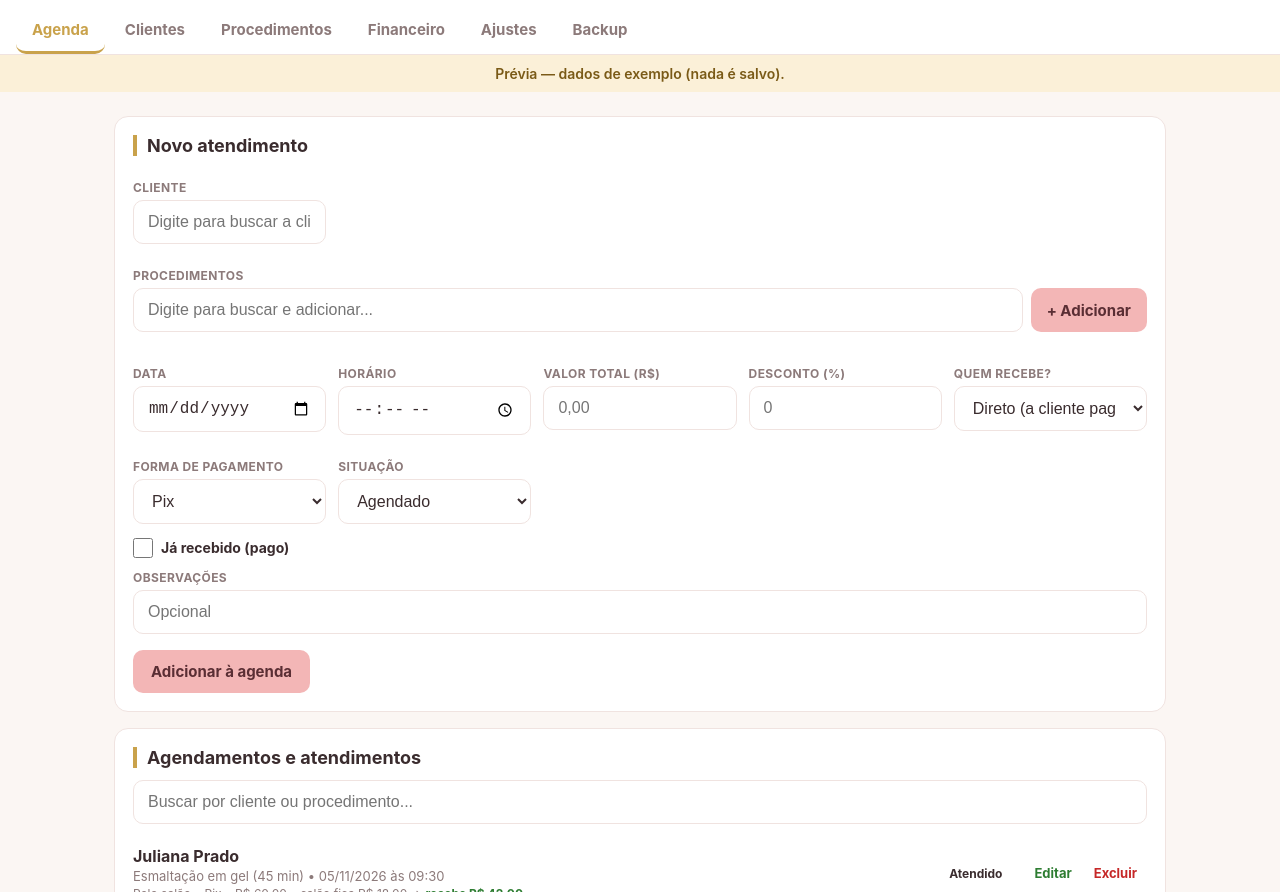
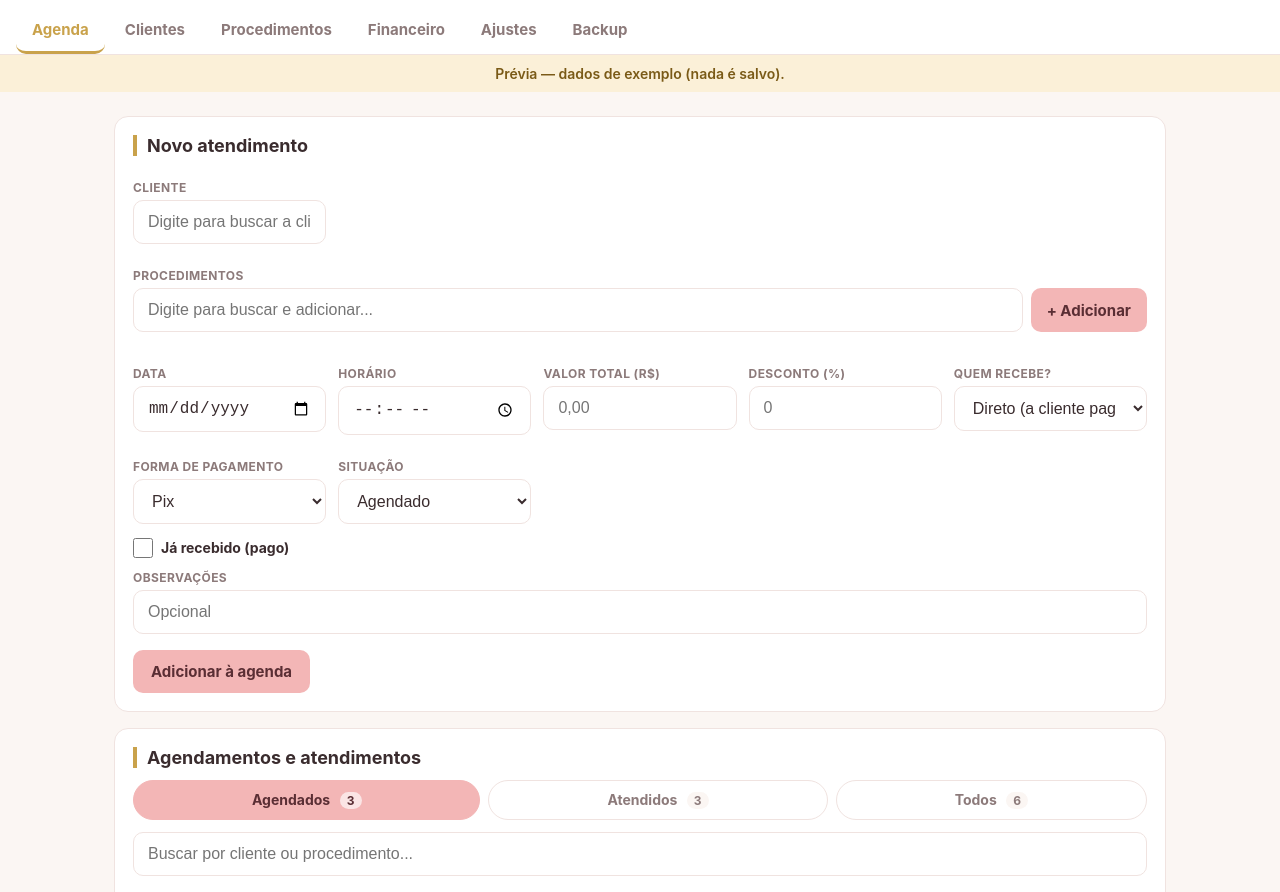
Before and after one commit to FrancildoRyan/malena-marques-previa, a plain HTML site: page index.html in a window 1280 px wide. Shown: the part 60-952 px from the top of the page. Drawn offline with Linux system fonts and the light colour scheme.

Commit message:
previa: abas Agendados / Atendidos

```diff
--- a/index.html
+++ b/index.html
@@ -143,6 +143,19 @@ button:disabled { opacity: .45; cursor: not-allowed; }
 }
 .aba.ativa { color: var(--dourado); border-bottom-color: var(--dourado); }
 
+/* sub-abas (ex.: Agendados / Atendidos / Todos, dentro da Agenda) */
+.sub-abas { display: flex; gap: 8px; margin-bottom: 12px; flex-wrap: wrap; }
+.sub-aba {
+  flex: 1 1 auto; border: 1px solid var(--borda); background: var(--cards); color: var(--suave);
+  border-radius: 999px; padding: 10px 14px; font-weight: 700; font-size: 14px;
+}
+.sub-aba .cont {
+  display: inline-block; min-width: 22px; margin-left: 6px; padding: 1px 7px;
+  background: var(--fundo); border-radius: 999px; font-size: 12px; color: var(--suave);
+}
+.sub-aba.ativa { background: var(--cor); border-color: var(--cor); color: var(--cor-texto); }
+.sub-aba.ativa .cont { background: rgba(255,255,255,.65); color: var(--cor-texto); }
+
 /* -------------------------------- avisos -------------------------------- */
 .aviso { padding: 10px 16px; font-size: 14px; font-weight: 600; text-align: center; }
 .aviso.offline { background: #FFF4E5; color: #8A5A00; }
@@ -169,7 +182,7 @@ h2 { font-size: 18px; margin-bottom: 12px; padding-left: 10px; border-left: 4px
 
 .etiqueta { font-size: 12px; font-weight: 700; padding: 4px 10px; border-radius: 8px; white-space: nowrap; }
 .et-agendado, .et-pendente { background: #EEF1F0; color: var(--suave); }
-.et-realizado, .et-pago { background: #E7F3EA; color: var(--verde); }
+.et-realizado, .et-pago, .et-atendido { background: #E7F3EA; color: var(--verde); }
 .et-cancelado { background: #FBEAEA; color: var(--vermelho); }
 
 .valor.receita { color: var(--verde); }
@@ -353,6 +366,11 @@ h2 { font-size: 18px; margin-bottom: 12px; padding-left: 10px; border-left: 4px
       </div>
       <div class="cartao">
         <h2>Agendamentos e atendimentos</h2>
+        <div class="sub-abas" id="agenda-filtro">
+          <button type="button" class="sub-aba ativa" data-filtro-agenda="agendados">Agendados <span class="cont" id="cont-agendados">0</span></button>
+          <button type="button" class="sub-aba" data-filtro-agenda="atendidos">Atendidos <span class="cont" id="cont-atendidos">0</span></button>
+          <button type="button" class="sub-aba" data-filtro-agenda="todos">Todos <span class="cont" id="cont-todos">0</span></button>
+        </div>
         <input type="text" id="agenda-busca" placeholder="Buscar por cliente ou procedimento..." style="margin-bottom:8px">
         <div id="lista-agenda"></div>
       </div>
@@ -697,6 +715,7 @@ window.CONFIG = {
     lancamentos: [],
     procedimentos: [],
     itensAgenda: [],
+    filtroAgenda: 'agendados',
     ajustes: null,
     filtroMes: '',
     online: navigator.onLine,
@@ -1202,14 +1221,48 @@ window.CONFIG = {
 
   function renderAgenda() {
     var busca = ($('agenda-busca').value || '').toLowerCase();
-    var lista = state.agendamentos.filter(function (a) {
+    var filtro = state.filtroAgenda || 'agendados';
+    function ehAtendido(a) { return (a.status || '') === 'Atendido'; }
+    function ehCancelado(a) { return (a.status || '') === 'Cancelado'; }
+    function combina(a) {
       return (a.cliente_nome || '').toLowerCase().indexOf(busca) >= 0 ||
         (a.procedimento || '').toLowerCase().indexOf(busca) >= 0 ||
         nomesItens(a).toLowerCase().indexOf(busca) >= 0;
-    }).sort(function (a, b) { return (a.data + (a.horario || '')).localeCompare(b.data + (b.horario || '')); });
+    }
+
+    // Contadores das abas (consideram tudo, ignorando a busca).
+    var cAg = $('cont-agendados'), cAt = $('cont-atendidos'), cTo = $('cont-todos');
+    if (cAg) cAg.textContent = state.agendamentos.filter(function (a) { return !ehAtendido(a) && !ehCancelado(a); }).length;
+    if (cAt) cAt.textContent = state.agendamentos.filter(ehAtendido).length;
+    if (cTo) cTo.textContent = state.agendamentos.length;
+
+    // Marca a aba ativa.
+    var box = $('agenda-filtro');
+    if (box) [].forEach.call(box.querySelectorAll('.sub-aba'), function (b) {
+      b.classList.toggle('ativa', b.getAttribute('data-filtro-agenda') === filtro);
+    });
+
+    var lista = state.agendamentos.filter(function (a) {
+      if (!combina(a)) return false;
+      if (filtro === 'atendidos') return ehAtendido(a);
+      if (filtro === 'agendados') return !ehAtendido(a) && !ehCancelado(a);
+      return true;
+    });
+    if (filtro === 'atendidos') {
+      // Mais recentes primeiro.
+      lista.sort(function (a, b) { return (b.data + (b.horario || '')).localeCompare(a.data + (a.horario || '')); });
+    } else {
+      lista.sort(function (a, b) { return (a.data + (a.horario || '')).localeCompare(b.data + (b.horario || '')); });
+    }
 
     var el = $('lista-agenda');
-    if (!lista.length) { el.innerHTML = '<div class="vazio">Nenhum agendamento.</div>'; return; }
+    if (!lista.length) {
+      el.innerHTML = '<div class="vazio">' +
+        (filtro === 'atendidos' ? 'Nenhum atendimento concluído.'
+         : filtro === 'agendados' ? 'Nenhum atendimento por atender.'
+         : 'Nenhum agendamento.') + '</div>';
+      return;
+    }
     el.innerHTML = lista.map(function (a) {
       var cls = 'et-' + String(a.status || 'agendado').toLowerCase();
       return '<div class="item"><div class="info">' +
@@ -1684,6 +1737,8 @@ window.CONFIG = {
     if (r.error) return toast('Erro ao salvar: ' + r.error.message);
     limparFormAgenda();
     await carregarTudo();
+    // Mostra o atendimento salvo logo na aba certa (Agendados/Atendidos/Todos).
+    if (state.filtroAgenda !== 'todos') state.filtroAgenda = (dados.status === 'Atendido') ? 'atendidos' : 'agendados';
     renderTudo();
     toast(id ? 'Atendimento atualizado!' : 'Atendimento salvo!');
   }
@@ -1900,6 +1955,8 @@ window.CONFIG = {
       var t = ev.target;
       if (!(t instanceof HTMLElement)) return;
       var d;
+      var sub = t.closest && t.closest('[data-filtro-agenda]');
+      if (sub) { state.filtroAgenda = sub.getAttribute('data-filtro-agenda'); renderAgenda(); return; }
       if ((d = t.dataset.cliente)) selecionarCliente(d);
       else if ((d = t.dataset.procedimento)) adicionarItem(d);
       else if ((d = t.dataset.editarCliente)) editarCliente(d);
```
